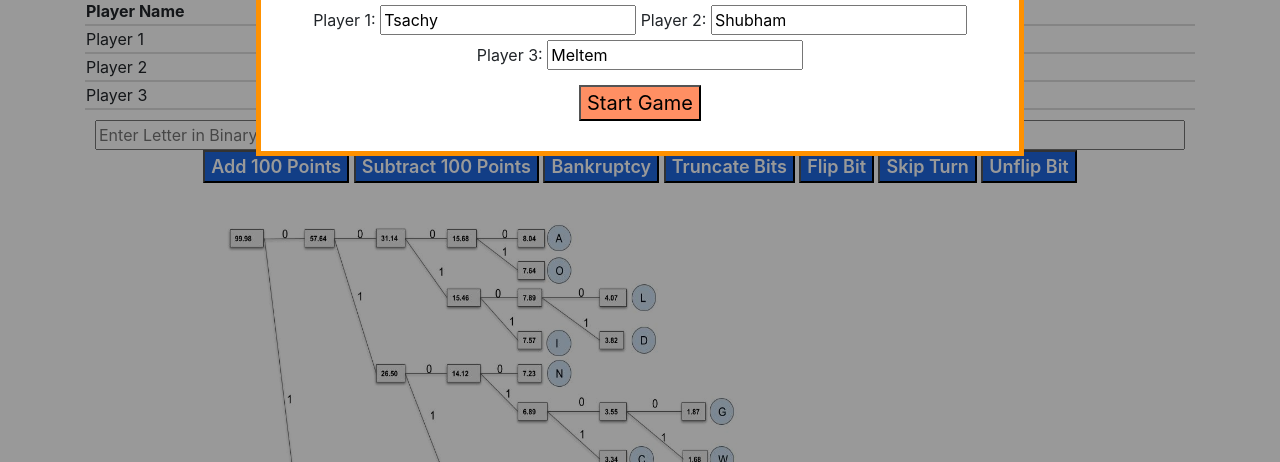
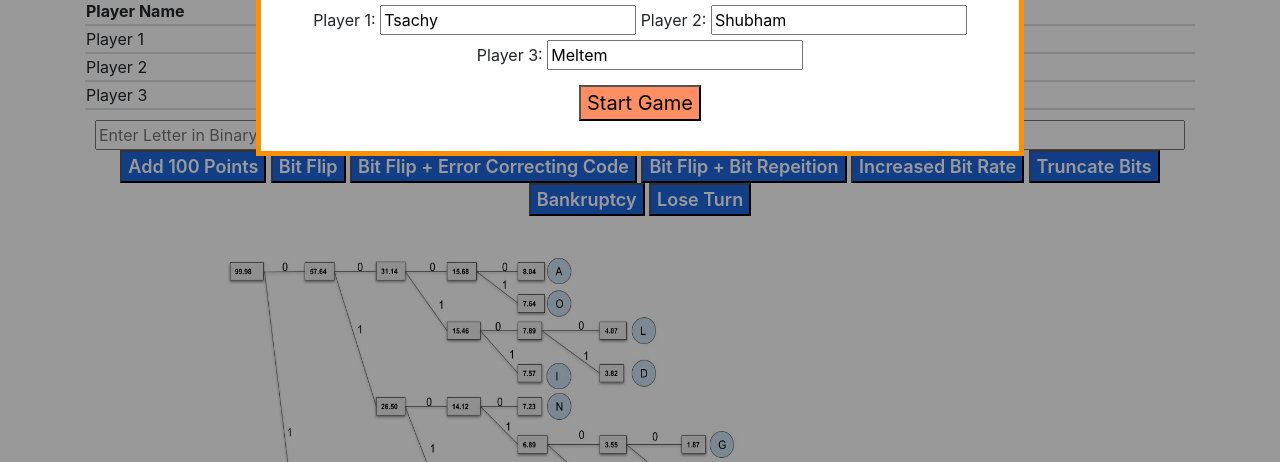
Before and after one commit to katherinekowalski/EE-276, a plain HTML site: page index.html in a window 1280 px wide. Shown: the part 338-800 px from the top of the page. Drawn offline with nearby package versions, Linux system fonts and the light colour scheme.

Commit message:
update buttons

```diff
--- a/index.html
+++ b/index.html
@@ -93,12 +93,13 @@
         <div id="buttonGroup">
           <input type="text" id="enterLetter" placeholder="Enter Letter in Binary">
           <button id="add" class="buttons">Add 100 Points</button>
-          <button id="subtract" class="buttons">Subtract 100 Points</button>
+          <button id="BF" class="buttons">Bit Flip</button>
+          <button id="BF+ECC" class="buttons">Bit Flip + Error Correcting Code</button>
+          <button id="BF+RB" class="buttons">Bit Flip + Bit Repeition</button>
+          <button id="incrBR" class="buttons">Increased Bit Rate</button>
+          <button id="truncate" class="buttons">Truncate Bits</button>
           <button id="bankrupt" class="buttons">Bankruptcy</button>
-          <button id="truncate" class="buttons">Truncate Bits</button>
-          <button id="flip" class="buttons">Flip Bit</button>
-          <button id="skip" class="buttons">Skip Turn</button>
-          <button id="unflip" class="buttons">Unflip Bit</button>
+          <button id="skip" class="buttons">Lose Turn</button>
         </div>
       </div>
       <script src='./main.js'></script>
```
